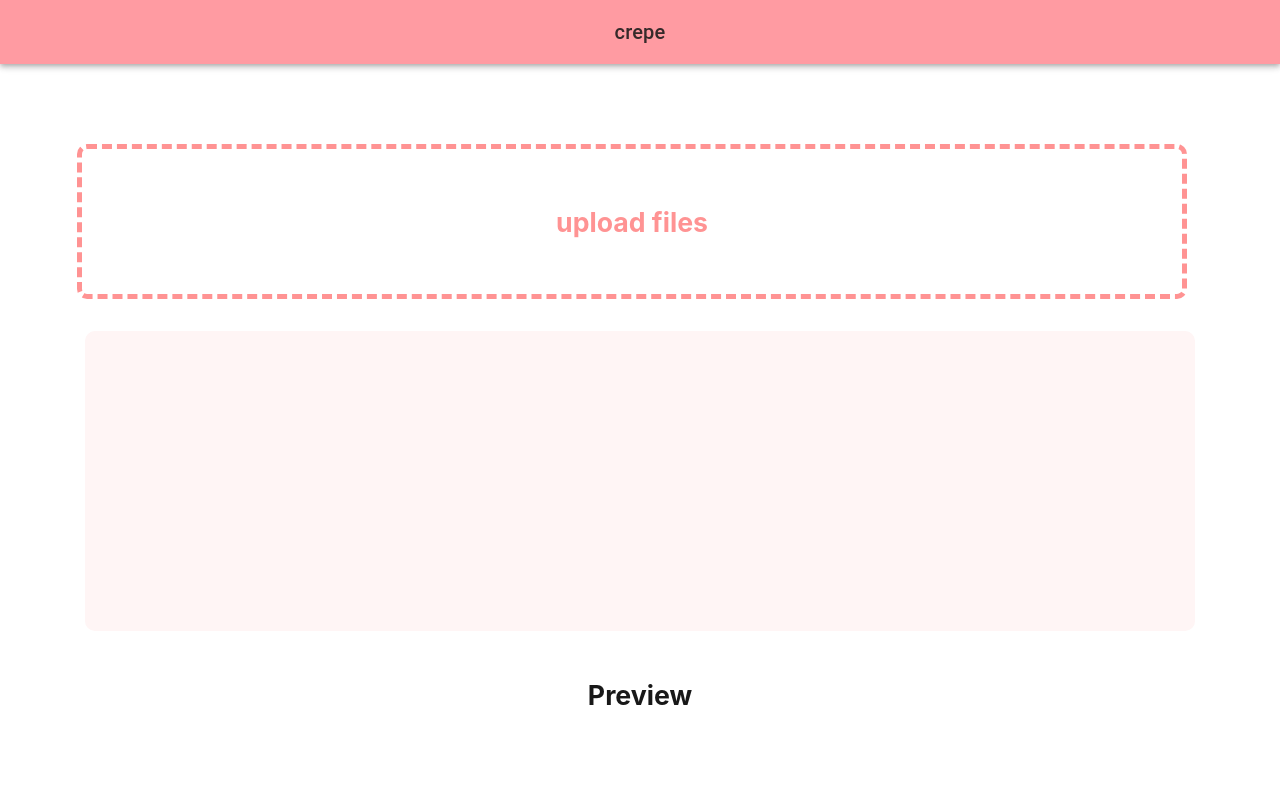
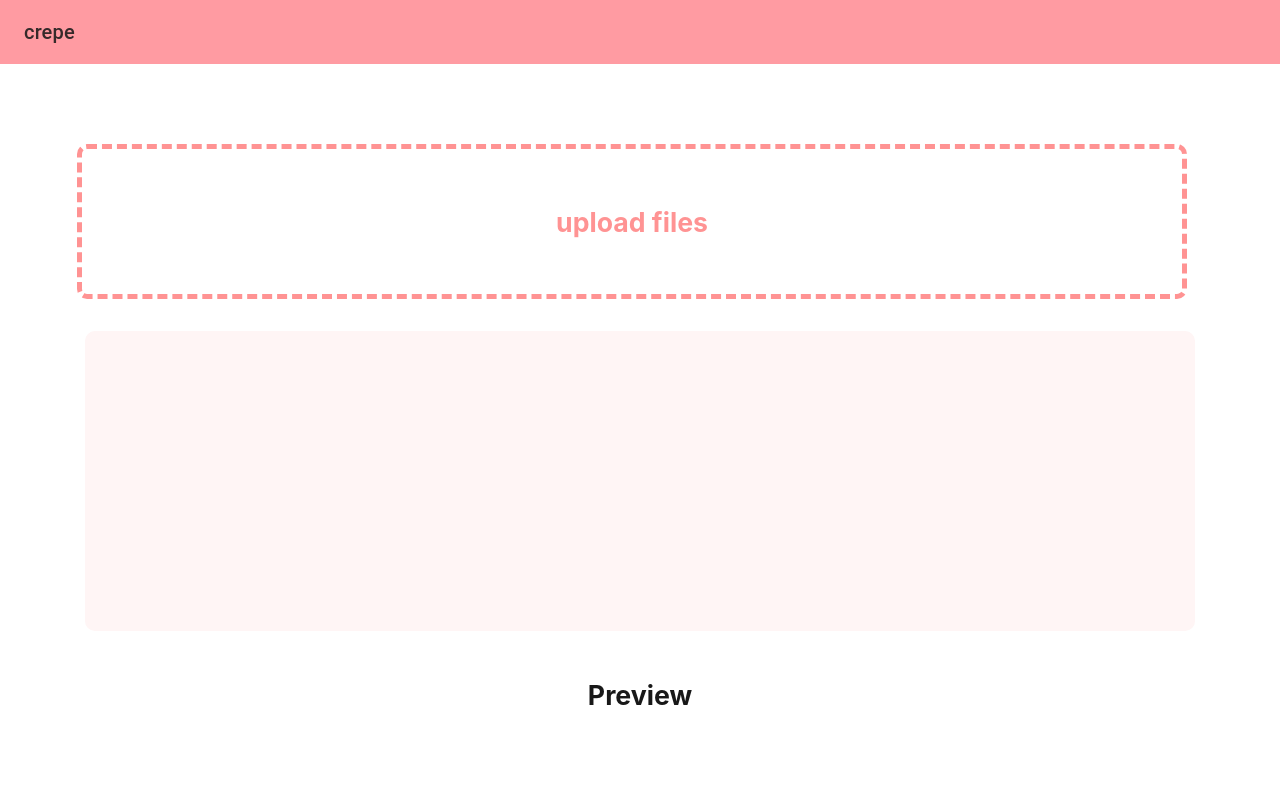
Before and after one commit to tukcom2023CD/AOK, a React (Create React App) app in the folder frontend/: page /upload in a window 1280 px wide. Shown: the top 800 px of the page. Built offline with nearby package versions, Linux system fonts and the light colour scheme.

Commit message:
design: 상단 바 글씨 가운데 정렬 오류 수정 완료

```diff
--- a/frontend/src/Pages/Upload.tsx
+++ b/frontend/src/Pages/Upload.tsx
@@ -13,6 +13,7 @@ const Backgrdiv = styled.div`
   background-color: white;
   text-align: center;
 `;
+
 
 const Commentdiv = styled.input`
   width: 1050px;
@@ -47,8 +48,8 @@ const ApplyBtn = styled.button `
 function Upload() {
     return(
       <div>
+        <UpsideBar/>
         <Backgrdiv>
-          <UpsideBar/>
           <DragDrop/>
           <Commentdiv/>
           <Btndiv>
```
